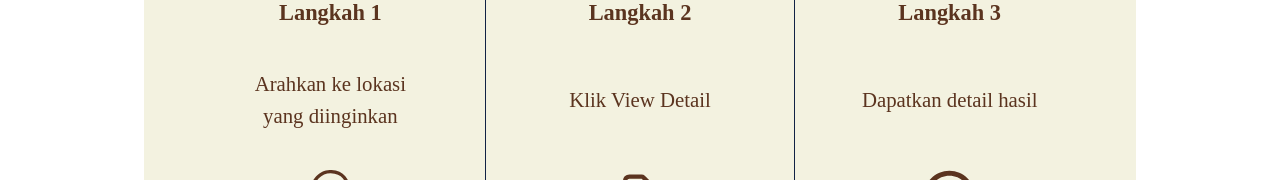
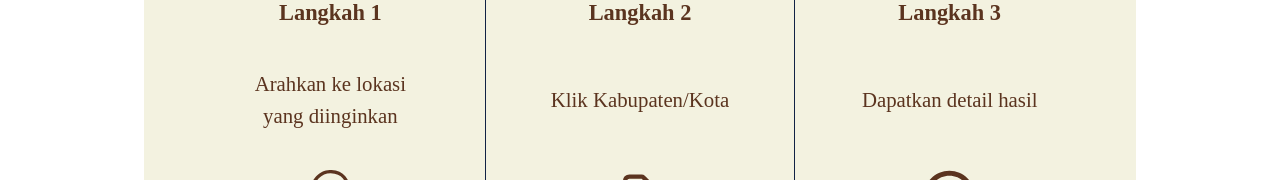
Before and after one commit to florenciaolga/PovertyLensFrontEnd, a React (Vite) app: page /how-to-use in a window 1280 px wide. Shown: the part 417-597 px from the top of the page. Built offline with nearby package versions, Linux system fonts and the light colour scheme.

Commit message:
fix how to use

```diff
--- a/src/pages/HowToUsePage.jsx
+++ b/src/pages/HowToUsePage.jsx
@@ -39,7 +39,7 @@ export default function HowToUsePage() {
             </h3>
 
             <p className="mb-10 flex h-[60px] items-center justify-center font-[Poppins] text-[1.3rem] text-[#5b341f]">
-              Klik View Detail
+              Klik Kabupaten/Kota
             </p>
 
             <HiOutlineDocumentSearch className="mx-auto text-[3.3rem] text-[#5b341f] transition hover:animate-bounce hover:text-[#173c5c]" />
```
Also changed, not shown: src/App.jsx (line endings or trailing spaces), 1 other file (tests, documents, lock files or other folders).
